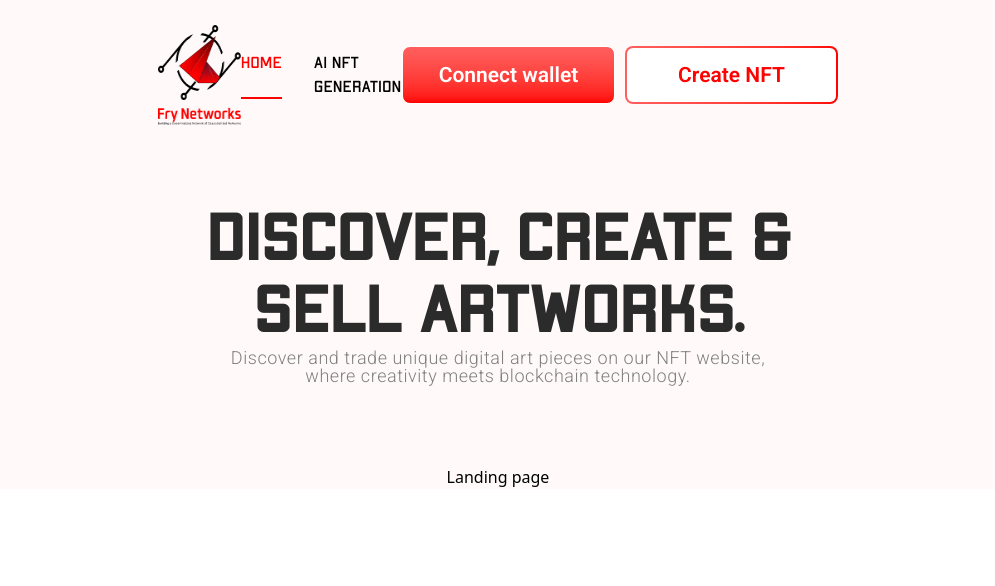
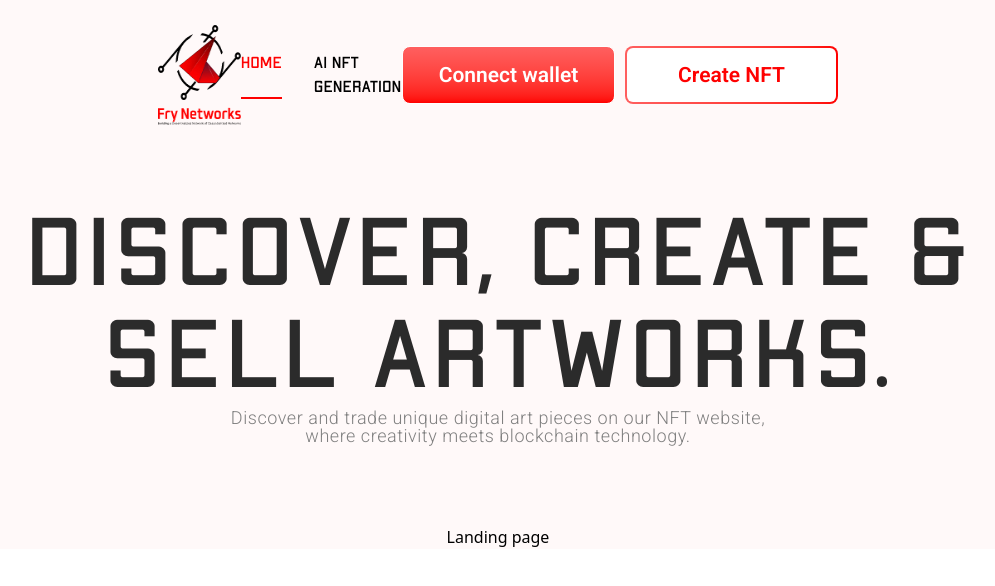
Before and after one commit to muznahrehman21/NFT, a React (Vite) app: page / in a window 1280 px wide. Shown: the top 586 px of the page, without its empty margins (142-1137 px from the left). Built offline with nearby package versions, Linux system fonts and the light colour scheme.

Commit message:
minor changes

```diff
--- a/src/components/hero/Hero.jsx
+++ b/src/components/hero/Hero.jsx
@@ -4,9 +4,9 @@ function Hero() {
   return (
     <div className="bg-[#FFF9F9] py-20 w-full">
       <div className="mx-auto px-4 max-w-[1146px] text-center">
-        <h1 className="font-apex font-bold text-[#2B2B2B] text-[64px] uppercase leading-[72px]">
-          DISCOVER, CREATE & <br />
-          SELL ARTWORKS.
+        <h1 className="font-apex font-normal text-[#2B2B2B] text-[96px] text-center capitalize leading-[102px] tracking-[0.04em]">
+          Discover, Create & <br />
+          Sell Artworks.
         </h1>
         <p className="font-roboto font-light text-[#808080] text-[18px] text-center align-middle leading-[100%] tracking-[0.03em]">
           Discover and trade unique digital art pieces on our NFT website,
```
